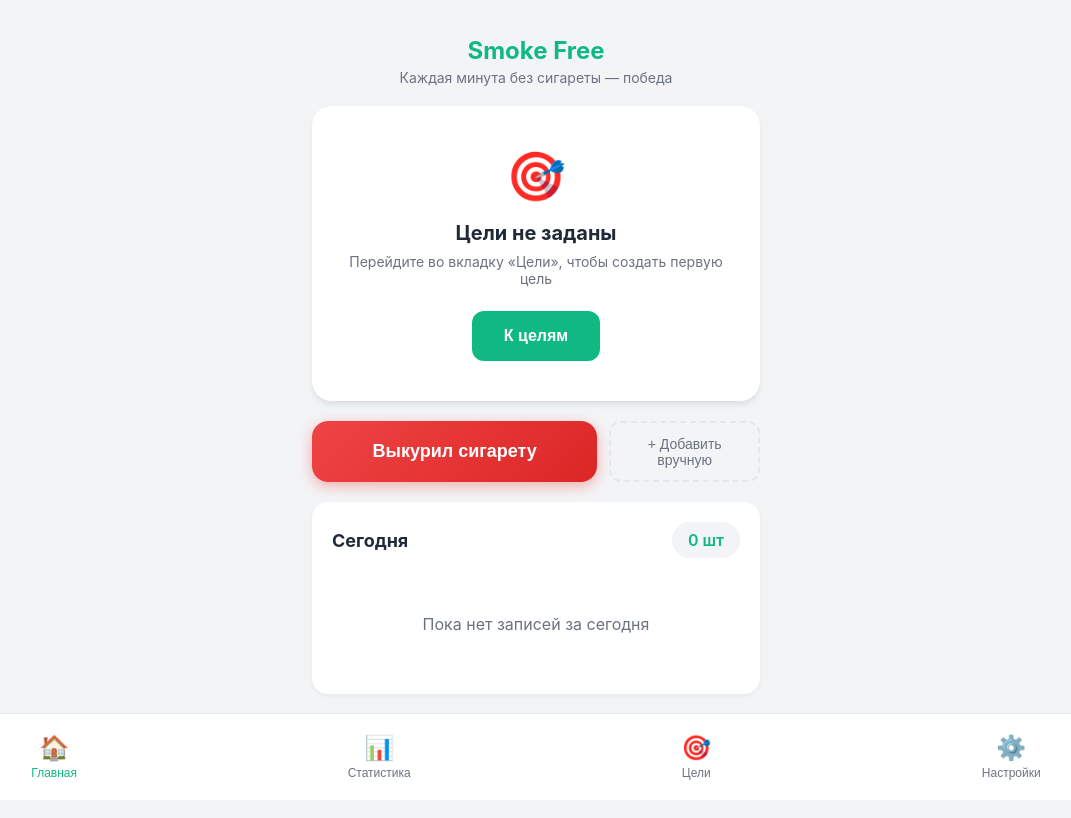
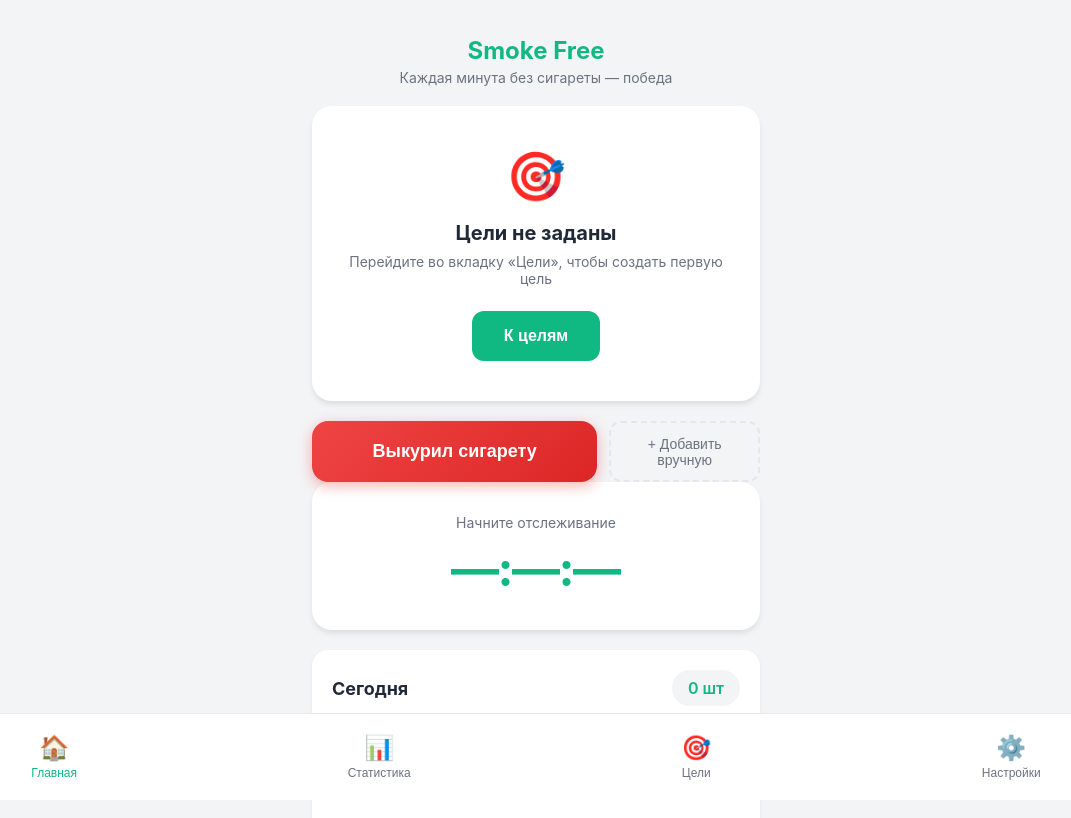
Before and after one commit to kovalevroman7/smoke-free, a React (Vite) app: page / in a window 1280 px wide. Shown: the top 818 px of the page, without its empty margins (104-1175 px from the left). Built offline with nearby package versions, Linux system fonts and the light colour scheme.

Commit message:
Добавить блок "Времени без сигареты" с секундомером на главную
Co-Authored-By: Claude Sonnet 4.6 <noreply@anthropic.com>

```diff
--- a/src/App.jsx
+++ b/src/App.jsx
@@ -384,6 +384,14 @@ const [activeTab, setActiveTab] = useState('home')
     if (toastTimerRef.current) clearTimeout(toastTimerRef.current)
   }, [])
 
+  const [timeSinceLast, setTimeSinceLast] = useState(0)
+  useEffect(() => {
+    const lastCigarette = data.cigarettes[data.cigarettes.length - 1]
+    if (!lastCigarette) return
+    const interval = setInterval(() => setTimeSinceLast(Date.now() - lastCigarette), 1000)
+    return () => clearInterval(interval)
+  }, [data.cigarettes])
+
   // Тик для пересчёта статусов целей
   const [, setGoalsTick] = useState(0)
   useEffect(() => {
@@ -706,6 +714,15 @@ const periodDays = (() => {
                     <button className="add-manual-btn" onClick={openAddModal}>
                       + Добавить вручную
                     </button>
+                  </div>
+
+                  <div className="timer-card">
+                    <div className="timer-label">
+                      {data.cigarettes.length > 0 ? 'Времени без сигареты' : 'Начните отслеживание'}
+                    </div>
+                    <div className="timer-value">
+                      {data.cigarettes.length > 0 ? formatTime(timeSinceLast) : '—:—:—'}
+                    </div>
                   </div>
 
                   <div className="stats-card">
```
